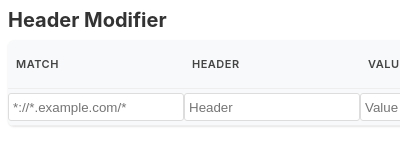
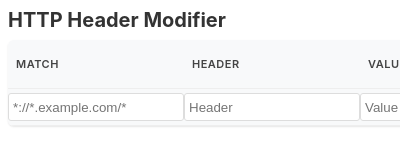
Before and after one commit to openhoangnc/chrome-header-mod, a browser extension: page popup.html in a window 400 px wide. Shown: the top 166 px of the page. Drawn offline with Linux system fonts and the light colour scheme.

Commit message:
Update title in popup.html to clarify functionality

```diff
--- a/popup.html
+++ b/popup.html
@@ -9,7 +9,7 @@
 <body>
   <div class="container">
     <div class="header">
-      <h1 class="title">Header Modifier</h1>
+      <h1 class="title">HTTP Header Modifier</h1>
     </div>
     <table class="rules-table">
       <thead>
```
